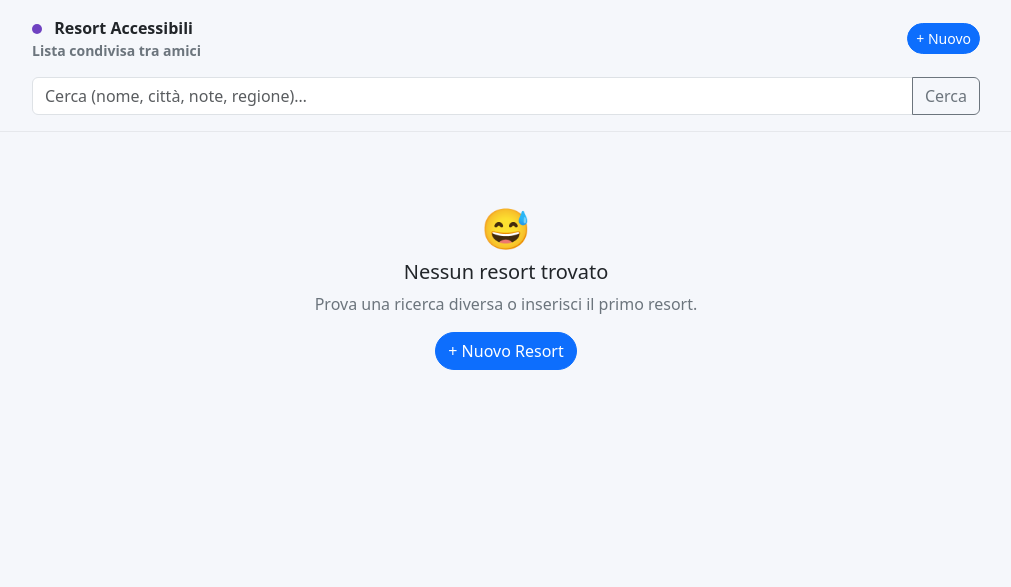
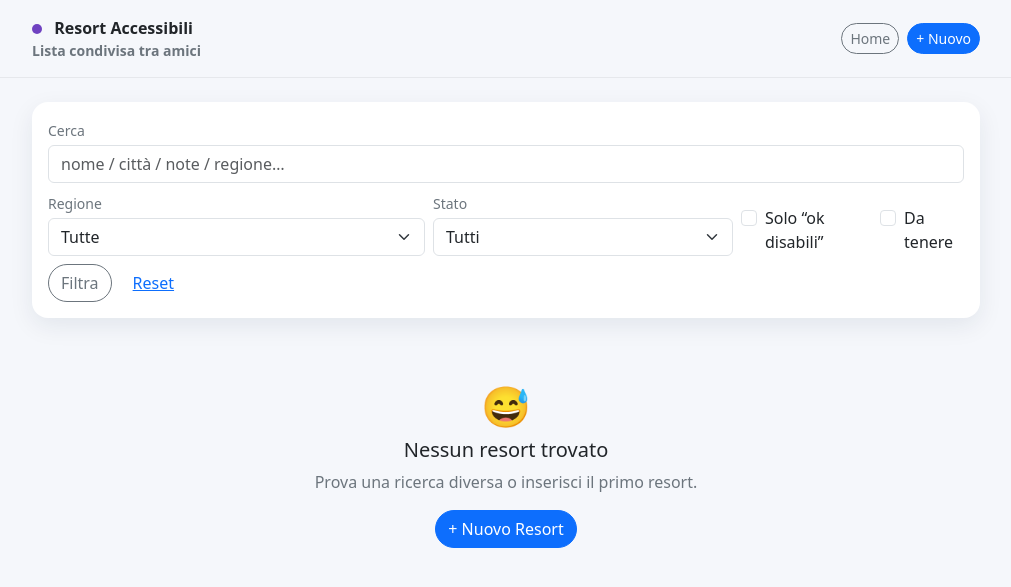
Before and after one commit to teskio83/resort-accessibili, a Flask app: page / in a window 1280 px wide. Shown: the top 587 px of the page, without its empty margins (134-1145 px from the left). Run offline with Flask 3, Linux system fonts and the light colour scheme; data that the repository does not hold is empty; some libraries are stand-ins or nearby versions.

Commit message:
Refactor index.html to extend base template

```diff
--- a/templates/index.html
+++ b/templates/index.html
@@ -1,80 +1,58 @@
+{% extends "base.html" %}
+{% block title %}Resort Accessibili{% endblock %}
+{% block content %}
+
 {% set q = filters.q if filters and filters.q else '' %}
-<!doctype html>
-<html lang="it">
-<head>
-  <meta charset="utf-8">
-  <meta name="viewport" content="width=device-width, initial-scale=1">
-  <title>Resort Accessibili</title>
+{% set region = filters.region if filters and filters.region else '' %}
+{% set status = filters.status if filters and filters.status else '' %}
+{% set only_access = filters.only_access if filters and filters.only_access else '' %}
+{% set keep = filters.keep if filters and filters.keep else '' %}
 
-  <!-- Bootstrap -->
-  <link href="https://cdn.jsdelivr.net/npm/bootstrap@5.3.3/dist/css/bootstrap.min.css" rel="stylesheet">
-
-  <style>
-    body { background: #f5f7fb; }
-    .app-shell { max-width: 980px; margin: 0 auto; }
-    .topbar {
-      position: sticky; top: 0; z-index: 10;
-      background: rgba(245,247,251,.9);
-      backdrop-filter: blur(8px);
-      border-bottom: 1px solid rgba(0,0,0,.06);
-    }
-    .brand-dot { width: 10px; height:10px; border-radius: 50%; display:inline-block; margin-right:8px; background:#6f42c1; }
-    .card-resort { border:0; box-shadow: 0 8px 24px rgba(18,38,63,.08); border-radius: 16px; }
-    .muted { color: #6c757d; }
-    .badge-soft {
-      background: rgba(13,110,253,.10);
-      color: #0d6efd;
-      border: 1px solid rgba(13,110,253,.18);
-    }
-    .badge-soft-danger {
-      background: rgba(220,53,69,.10);
-      color: #dc3545;
-      border: 1px solid rgba(220,53,69,.18);
-    }
-    .badge-soft-warning {
-      background: rgba(255,193,7,.12);
-      color: #a07800;
-      border: 1px solid rgba(255,193,7,.22);
-    }
-    .badge-soft-success {
-      background: rgba(25,135,84,.12);
-      color: #198754;
-      border: 1px solid rgba(25,135,84,.22);
-    }
-    .btn-pill { border-radius: 999px; }
-    .progress { height: 10px; border-radius: 999px; background: rgba(13,110,253,.10); }
-    .progress-bar { border-radius: 999px; }
-    .note-clamp {
-      display: -webkit-box;
-      -webkit-line-clamp: 2;
-      -webkit-box-orient: vertical;
-      overflow: hidden;
-    }
-  </style>
-</head>
-
-<body>
-  <div class="topbar py-3">
-    <div class="app-shell px-3">
-      <div class="d-flex align-items-center justify-content-between gap-2">
-        <div class="fw-semibold">
-          <span class="brand-dot"></span>
-          Resort Accessibili
-          <div class="small muted">Lista condivisa tra amici</div>
-        </div>
-        <a class="btn btn-primary btn-sm btn-pill" href="{{ url_for('new_resort') }}">+ Nuovo</a>
+<form class="card card-resort p-3 mb-3" method="get">
+  <div class="row g-2">
+    <div class="col-12">
+      <label class="form-label small muted mb-1">Cerca</label>
+      <input class="form-control" name="q" placeholder="nome / città / note / regione…" value="{{ q }}">
     </div>
 
-      <form class="mt-3" method="get">
-        <div class="input-group">
-          <input class="form-control" name="q" placeholder="Cerca (nome, città, note, regione)…" value="{{ q }}">
-          <button class="btn btn-outline-secondary" type="submit">Cerca</button>
+    <div class="col-12 col-md-5">
+      <label class="form-label small muted mb-1">Regione</label>
+      <select class="form-select" name="region">
+        <option value="">Tutte</option>
+        {% for r in regions %}
+          <option value="{{ r }}" {% if region==r %}selected{% endif %}>{{ r }}</option>
+        {% endfor %}
+      </select>
     </div>
-      </form>
+
+    <div class="col-12 col-md-4">
+      <label class="form-label small muted mb-1">Stato</label>
+      <select class="form-select" name="status">
+        <option value="">Tutti</option>
+        {% for v,lbl in status_choices %}
+          <option value="{{ v }}" {% if status==v %}selected{% endif %}>{{ lbl }}</option>
+        {% endfor %}
+      </select>
+    </div>
+
+    <div class="col-12 col-md-3 d-flex align-items-end gap-3">
+      <div class="form-check">
+        <input class="form-check-input" type="checkbox" name="only_access" value="1" id="only_access" {% if only_access=="1" %}checked{% endif %}>
+        <label class="form-check-label" for="only_access">Solo “ok disabili”</label>
+      </div>
+      <div class="form-check">
+        <input class="form-check-input" type="checkbox" name="keep" value="1" id="keep" {% if keep=="1" %}checked{% endif %}>
+        <label class="form-check-label" for="keep">Da tenere</label>
       </div>
     </div>
 
-  <main class="app-shell px-3 py-4">
+    <div class="col-12 d-flex gap-2">
+      <button class="btn btn-outline-secondary btn-pill">Filtra</button>
+      <a class="btn btn-link" href="{{ url_for('index') }}">Reset</a>
+    </div>
+  </div>
+</form>
+
 {% if resorts %}
   <div class="row g-3">
     {% for resort, have, total in resorts %}
@@ -135,19 +113,12 @@
             {% endif %}
 
             <div class="mt-3 d-flex gap-2">
-                  <a class="btn btn-outline-primary btn-sm btn-pill"
-                     href="{{ url_for('view_resort', resort_id=resort.id) }}">
-                    Apri
-                  </a>
-
+              <a class="btn btn-outline-primary btn-sm btn-pill" href="{{ url_for('view_resort', resort_id=resort.id) }}">Apri</a>
               {% if resort.website %}
-                    <a class="btn btn-outline-secondary btn-sm btn-pill"
-                       href="{{ resort.website }}"
-                       target="_blank" rel="noopener">
-                      Sito
-                    </a>
+                <a class="btn btn-outline-secondary btn-sm btn-pill" href="{{ resort.website }}" target="_blank" rel="noopener">Sito</a>
               {% endif %}
             </div>
+
           </div>
         </div>
       </div>
@@ -163,8 +134,5 @@
     </div>
   </div>
 {% endif %}
-  </main>
 
-  <script src="https://cdn.jsdelivr.net/npm/bootstrap@5.3.3/dist/js/bootstrap.bundle.min.js"></script>
-</body>
-</html>
+{% endblock %}
```
Lines whose indentation alone changed are shown as unchanged.
